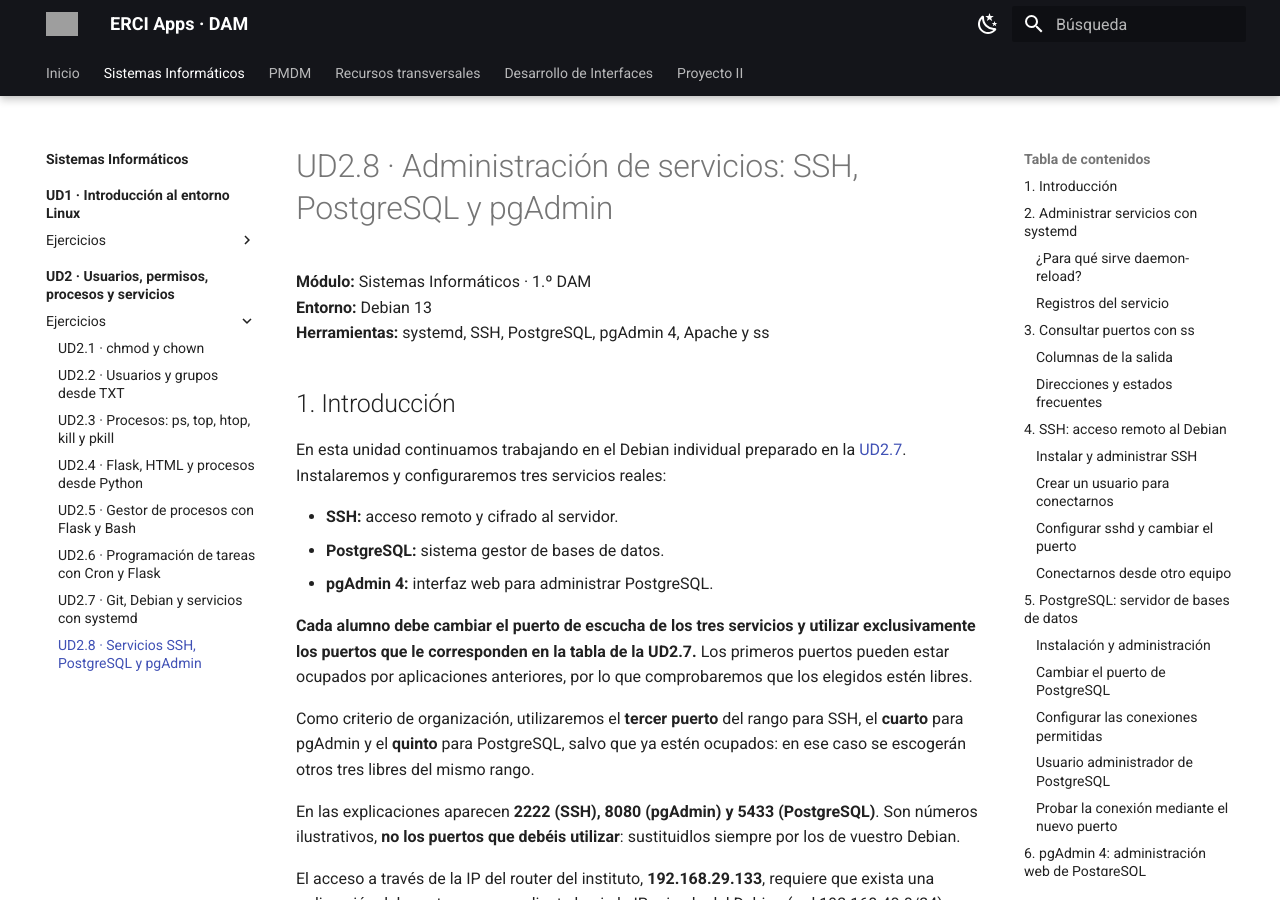
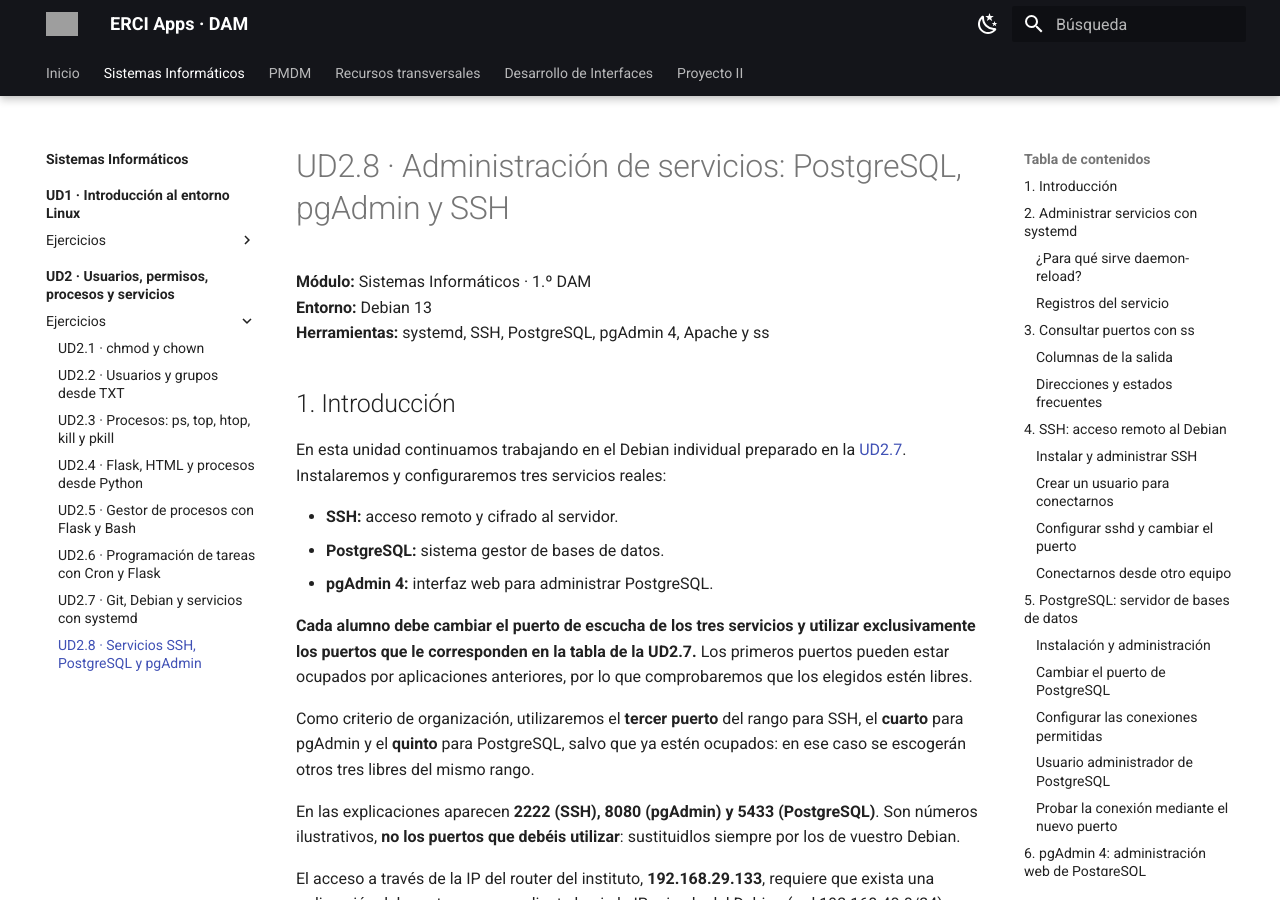
Before and after one commit to erciapps/web-home, an MkDocs documentation site: the page built from docs/si/ud2/ejercicios/ud2_8.md, in a window 1280 px wide and 900 px high. Built offline with MkDocs 1.6.1 and Material for MkDocs 9.7.7, drawn with Linux system fonts in a browser that asks for light colours; grey boxes are pictures that could not be loaded.

```diff
--- a/docs/si/ud2/ejercicios/ud2_8.md
+++ b/docs/si/ud2/ejercicios/ud2_8.md
@@ -1,4 +1,4 @@
-# UD2.8 · Administración de servicios: SSH, PostgreSQL y pgAdmin
+# UD2.8 · Administración de servicios: PostgreSQL, pgAdmin y SSH
 
 **Módulo:** Sistemas Informáticos · 1.º DAM
 **Entorno:** Debian 13
```
